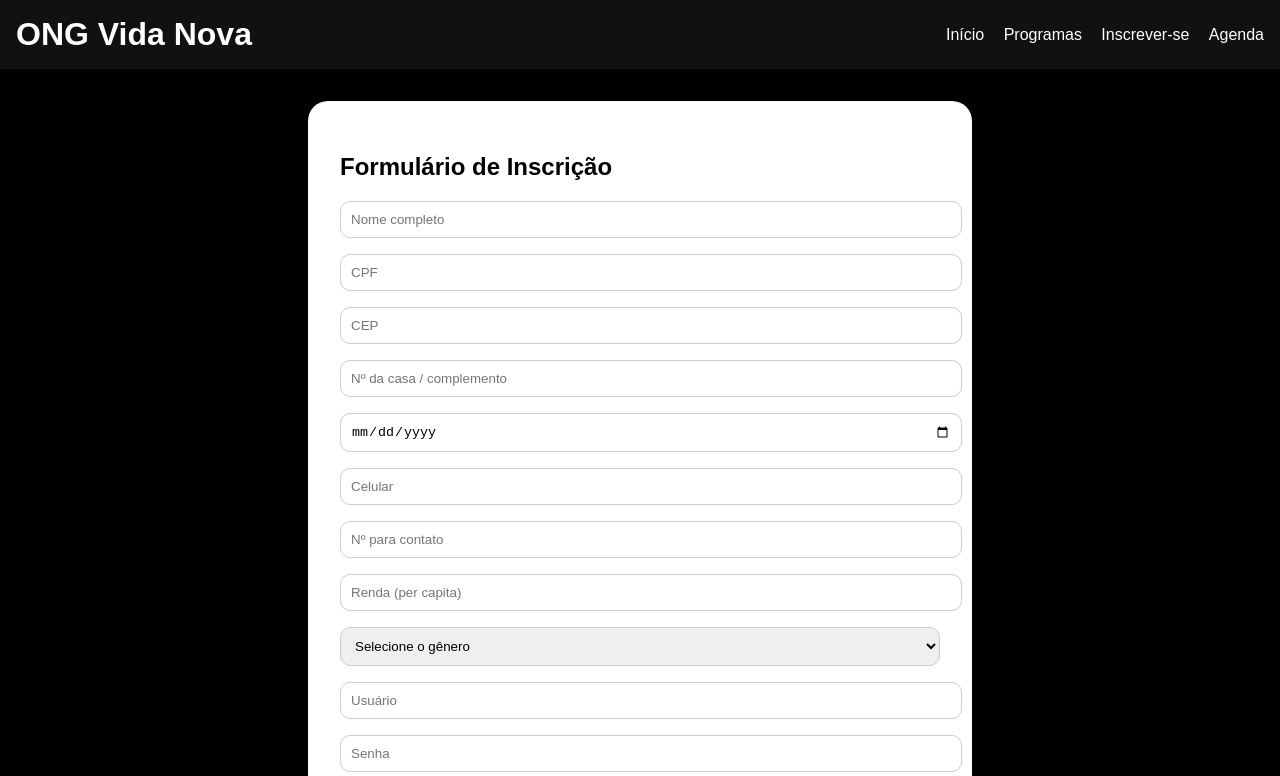
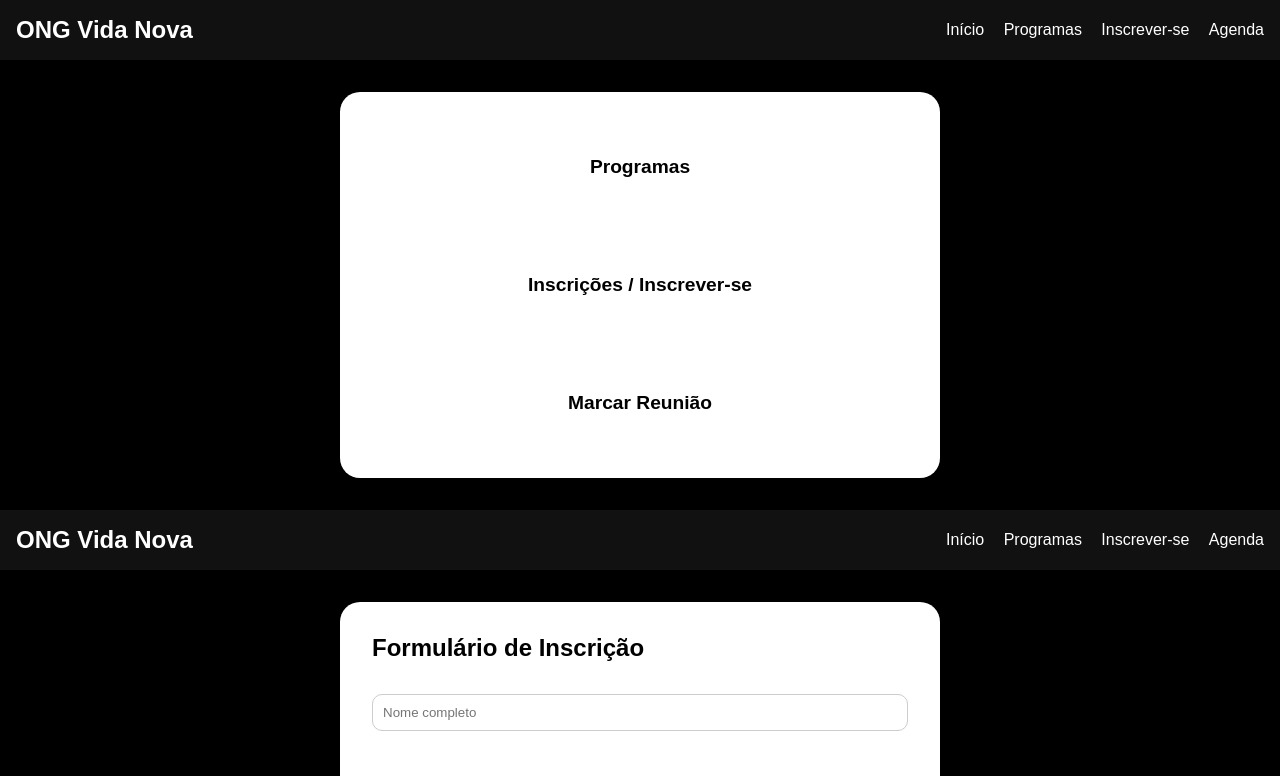
Before and after one commit to lipe3234/ONG-, a plain HTML site: page inscricao.html in a window 1280 px wide. Shown: the top 776 px of the page. Drawn offline with Linux system fonts and the light colour scheme.

Commit message:
Update inscricao.html

```diff
--- a/inscricao.html
+++ b/inscricao.html
@@ -5,6 +5,118 @@
   <title>Inscrição - ONG Vida Nova</title>
   <script src="https://www.gstatic.com/firebasejs/9.6.1/firebase-app.js"></script>
   <script src="https://www.gstatic.com/firebasejs/9.6.1/firebase-database.js"></script>
+  <!DOCTYPE html>
+<html lang="pt-BR">
+<head>
+  <meta charset="UTF-8">
+  <meta name="viewport" content="width=device-width, initial-scale=1.0">
+  <title>ONG Vida Nova</title>
+  <!-- Firebase App (compat) -->
+<script src="https://www.gstatic.com/firebasejs/9.6.1/firebase-app-compat.js"></script>
+<script src="https://www.gstatic.com/firebasejs/9.6.1/firebase-database-compat.js"></script>
+
+<script>
+  const firebaseConfig = {
+    apiKey: "AIzaSyDFmnQi7VszjpqvB39HBIw_nu2agbwztok",
+    authDomain: "vong-f4928.firebaseapp.com",
+    databaseURL: "https://vong-f4928-default-rtdb.firebaseio.com",
+    projectId: "vong-f4928",
+    storageBucket: "vong-f4928.firebasestorage.app",
+    messagingSenderId: "1092365072939",
+    appId: "1:1092365072939:web:7b18f0f4072b1a4de7886e",
+    measurementId: "G-2M91D2SXP5"
+  };
+
+  // Inicializa Firebase
+  firebase.initializeApp(firebaseConfig);
+  const db = firebase.database();
+</script>
+
+  <style>
+    * {
+      margin: 0;
+      padding: 0;
+      box-sizing: border-box;
+      font-family: Arial, sans-serif;
+    }
+
+    body {
+      background-color: #000;
+      color: #fff;
+    }
+
+    header {
+      background-color: #111;
+      padding: 1rem;
+      display: flex;
+      justify-content: space-between;
+      align-items: center;
+      position: sticky;
+      top: 0;
+      z-index: 1000;
+    }
+
+    header h1 {
+      font-size: 1.5rem;
+    }
+
+    nav a {
+      margin-left: 1rem;
+      color: #fff;
+      text-decoration: none;
+      transition: color 0.3s;
+    }
+
+    nav a:hover {
+      color: #ccc;
+    }
+
+    .container {
+      padding: 2rem;
+      display: grid;
+      grid-template-columns: 1fr;
+      gap: 2rem;
+      max-width: 800px;
+      margin: 0 auto;
+    }
+
+    .link-box {
+      background: #fff;
+      color: #000;
+      padding: 2rem;
+      border-radius: 20px;
+      text-align: center;
+      font-size: 1.2rem;
+      font-weight: bold;
+      text-decoration: none;
+      transition: transform 0.3s, box-shadow 0.3s;
+    }
+
+    .link-box:hover {
+      transform: translateY(-5px);
+      box-shadow: 0 5px 15px rgba(255, 255, 255, 0.2);
+    }
+  </style>
+</head>
+<body>
+  <header>
+    <h1>ONG Vida Nova</h1>
+    <nav>
+      <a href="index.html">Início</a>
+      <a href="programas.html">Programas</a>
+      <a href="inscricao.html">Inscrever-se</a>
+      <a href="agenda.html">Agenda</a>
+    </nav>
+  </header>
+
+  <main class="container">
+    <a href="programas.html" class="link-box">Programas</a>
+    <a href="inscricao.html" class="link-box">Inscrições / Inscrever-se</a>
+    <a href="agenda.html" class="link-box">Marcar Reunião</a>
+  </main>
+</body>
+</html>
+
   <style>
     body {
       background-color: #000;
```
